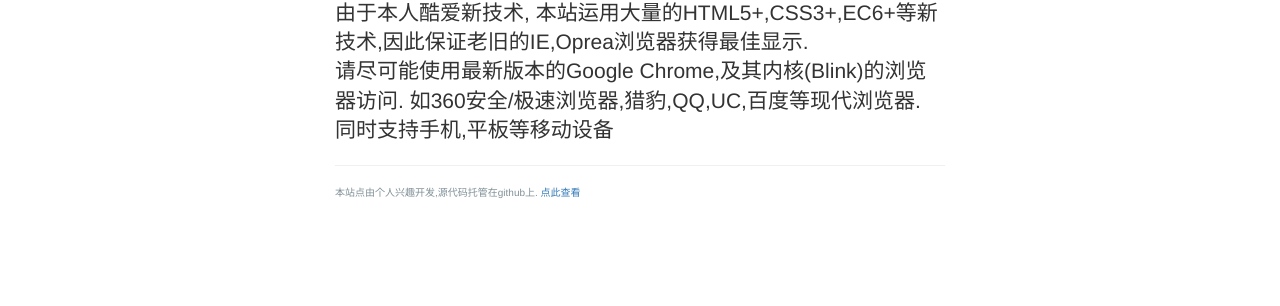
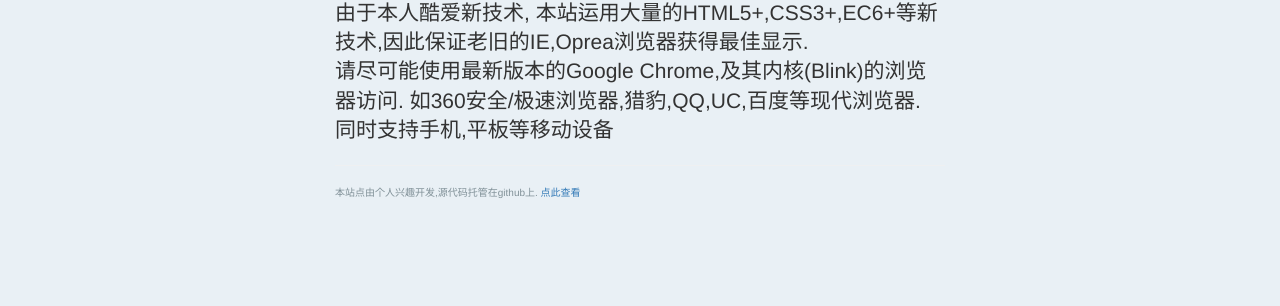
Before and after one commit to changxinjie/changxinjie.github.io, a website: page index.html in a window 1280 px wide. Shown: the part 494-800 px from the top of the page. Drawn offline with Linux system fonts and the light colour scheme.

Commit message:
add the grey background color in body.

```diff
--- a/css/base.css
+++ b/css/base.css
@@ -1,6 +1,3 @@
-/**
- *  This is why we need to remove empty href attributes from directive templates and as a result styling is not applied correctly. The remedy is simple, just add the following styling to your application:
- */
 .nav, .pagination, .carousel, .panel-title a { cursor: pointer; }
 * {box-sizing: border-box; }
 
@@ -8,9 +5,10 @@ body {
   padding: 0;
   margin: 0;
   font-family: "Open Sans", "Helvetica Neue", Helvetica, Arial, sans-serif;
-  font-size: 16px;
-  line-height: 1.5;
-  color: #606c71; }
+  font-size: 100%;
+  /*color: #7f8c97;*/
+  background-color: #e9f0f5 !important;
+  line-height: 1.5;}
 
 a {
   color: #1e6bb8;
--- a/css/time-line.css
+++ b/css/time-line.css
@@ -1,8 +1,3 @@
-/* --------------------------------
-
-Primary style
-
--------------------------------- */
 html * {
   -webkit-font-smoothing: antialiased;
   -moz-osx-font-smoothing: grayscale;
@@ -13,26 +8,11 @@ html * {
   -moz-box-sizing: border-box;
   box-sizing: border-box;
 }
-
-body {
-  font-size: 100%;
-  color: #7f8c97;
-  background-color: #e9f0f5;
-}
-
-
-
 img {
   max-width: 100%;
 }
 
-/* --------------------------------
-
-Modules - reusable parts of our design
-
--------------------------------- */
 .cd-container {
-  /* this class is used to give a max-width to the element it is applied to, and center it horizontally when it reaches that max-width */
   width: 90%;
   max-width: 1170px;
   margin: 0 auto;
@@ -43,12 +23,6 @@ Modules - reusable parts of our design
   display: table;
   clear: both;
 }
-
-/* --------------------------------
-
-Main components
-
--------------------------------- */
 
 #cd-timeline {
   position: relative;
```
